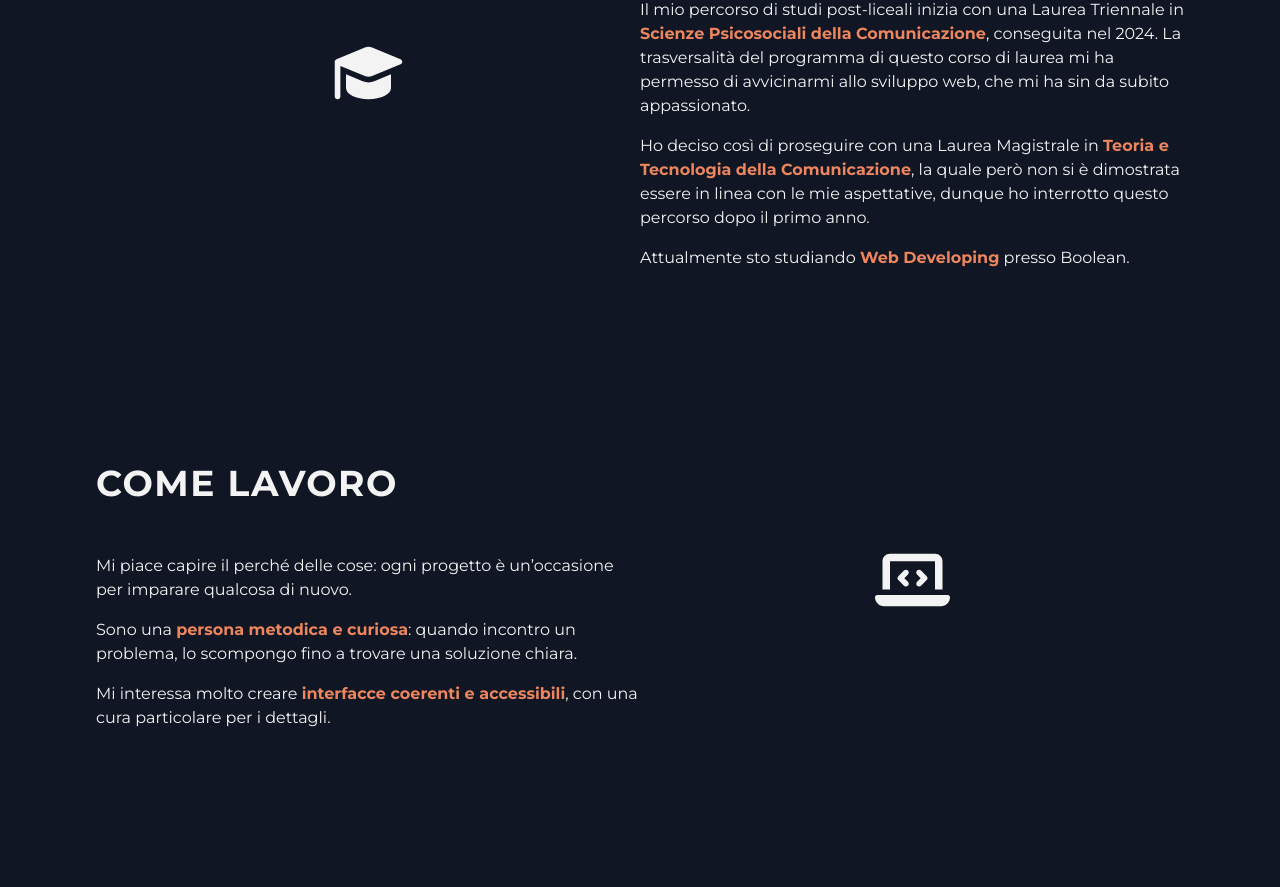
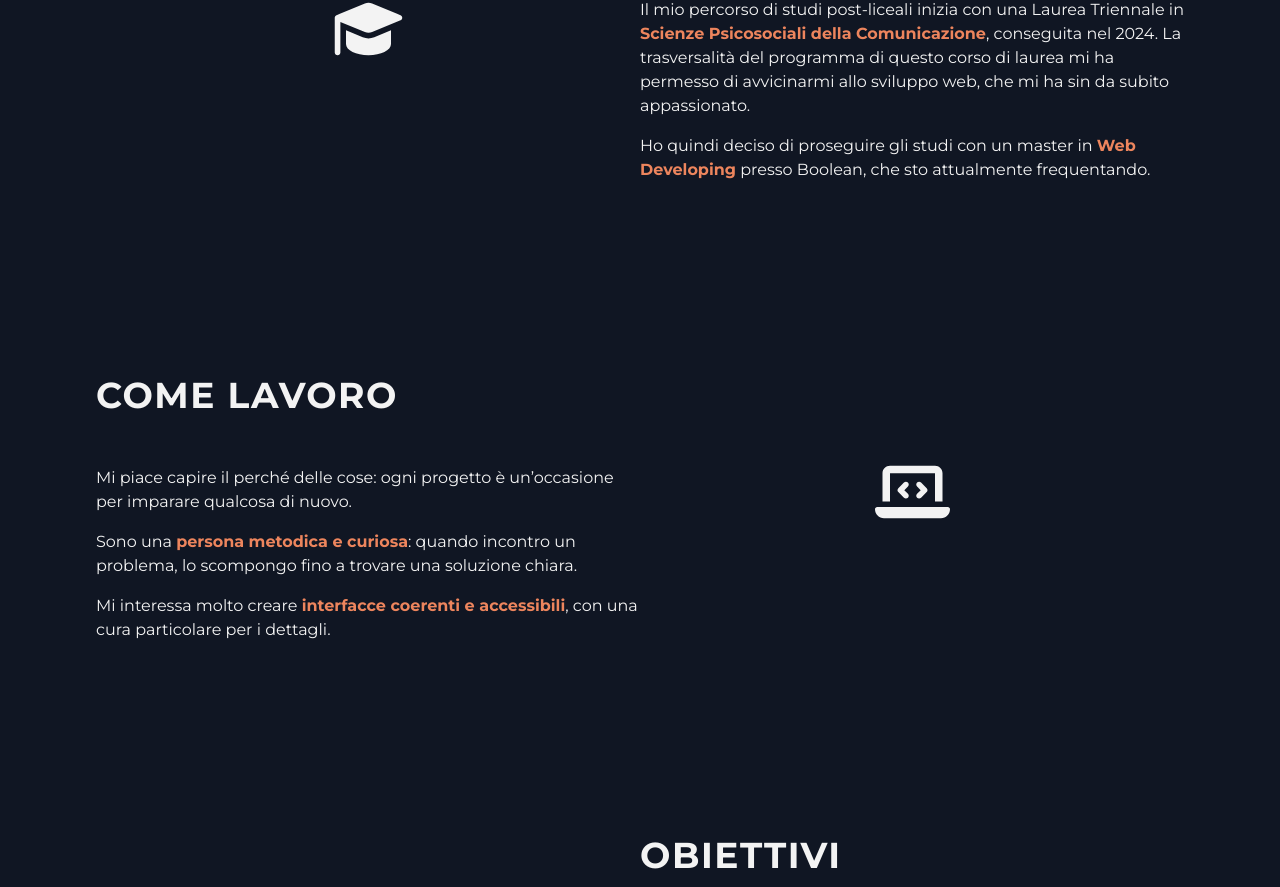
Before and after one commit to SimoL-003/my-portfolio, a React (Vite) app: page /about-me in a window 1280 px wide. Shown: the part 1257-2144 px from the top of the page. Built offline with nearby package versions, Linux system fonts and the light colour scheme.

Commit message:
chore(about): edit copy

```diff
--- a/src/pages/About.jsx
+++ b/src/pages/About.jsx
@@ -41,7 +41,7 @@ export default function About() {
             corso di laurea mi ha permesso di avvicinarmi allo sviluppo web, che
             mi ha sin da subito appassionato.
           </p>
-          <p>
+          {/* <p>
             Ho deciso così di proseguire con una Laurea Magistrale in{" "}
             <strong className="text-accent-primary">
               Teoria e Tecnologia della Comunicazione
@@ -49,11 +49,11 @@ export default function About() {
             , la quale però non si è dimostrata essere in linea con le mie
             aspettative, dunque ho interrotto questo percorso dopo il primo
             anno.
-          </p>
+          </p> */}
           <p>
-            Attualmente sto studiando{" "}
+            Ho quindi deciso di proseguire gli studi con un master in{" "}
             <strong className="text-accent-primary">Web Developing</strong>{" "}
-            presso Boolean.
+            presso Boolean, che sto attualmente frequentando.
           </p>
         </AboutSection>
 
```
